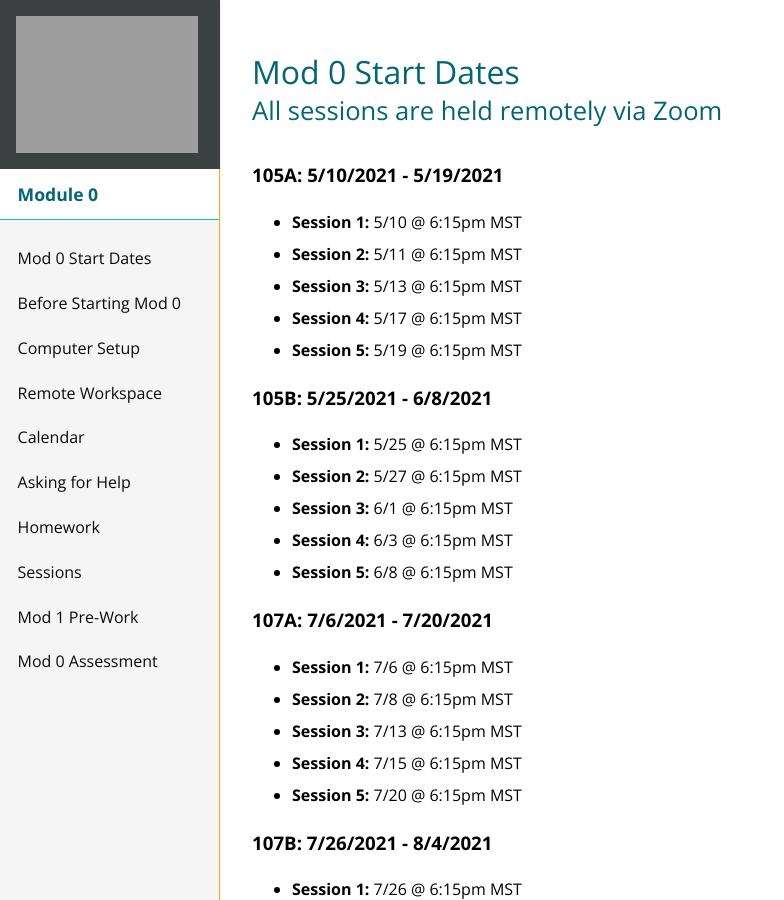
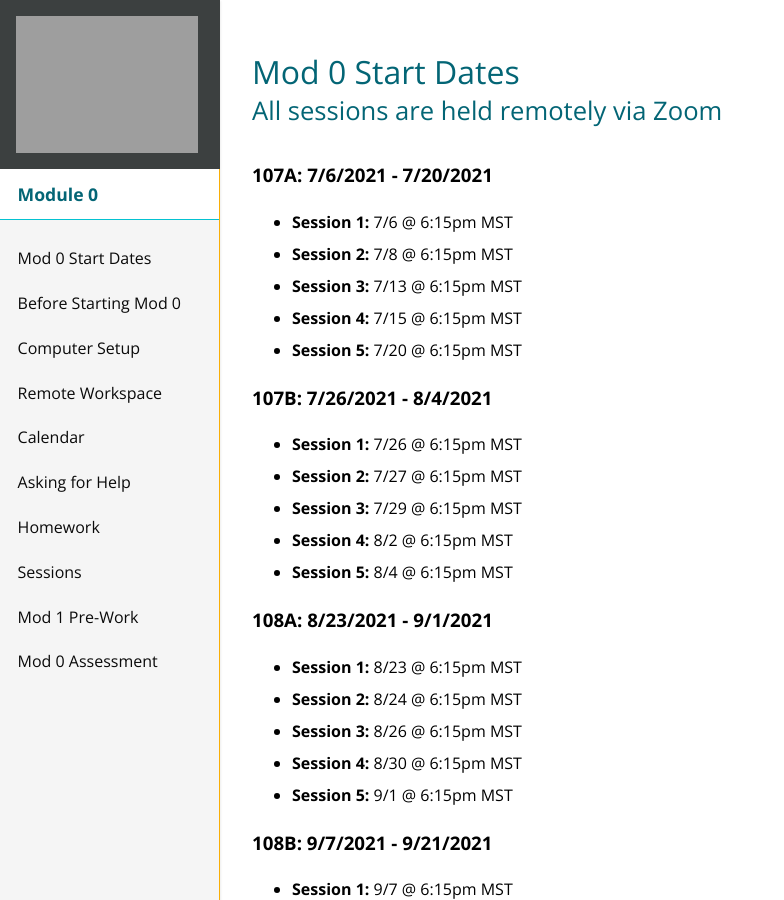
Before and after one commit to turingschool/mod-0-curriculum, a Jekyll site: the page built from start-dates.md, in a window 1280 px wide and 900 px high. Shown: the whole window, without its empty margins (0-784 px from the left). Built offline with Jekyll 4.4.1, drawn with Linux system fonts in a browser that asks for light colours; nearby versions of some CDN libraries.

Commit message:
Adjust start dates

```diff
--- a/start-dates.md
+++ b/start-dates.md
@@ -4,20 +4,6 @@ title:      Mod 0 Start Dates
 subheading: All sessions are held remotely via Zoom
 permalink:  start-dates
 ---
-
-### 105A: 5/10/2021 - 5/19/2021
-- **Session 1:** 5/10 @ 6:15pm MST
-- **Session 2:** 5/11 @ 6:15pm MST
-- **Session 3:** 5/13 @ 6:15pm MST
-- **Session 4:** 5/17 @ 6:15pm MST
-- **Session 5:** 5/19 @ 6:15pm MST
-
-### 105B: 5/25/2021 - 6/8/2021
-- **Session 1:** 5/25 @ 6:15pm MST
-- **Session 2:** 5/27 @ 6:15pm MST
-- **Session 3:** 6/1 @ 6:15pm MST
-- **Session 4:** 6/3 @ 6:15pm MST
-- **Session 5:** 6/8 @ 6:15pm MST
 
 ### 107A: 7/6/2021 - 7/20/2021
 - **Session 1:** 7/6 @ 6:15pm MST
```
